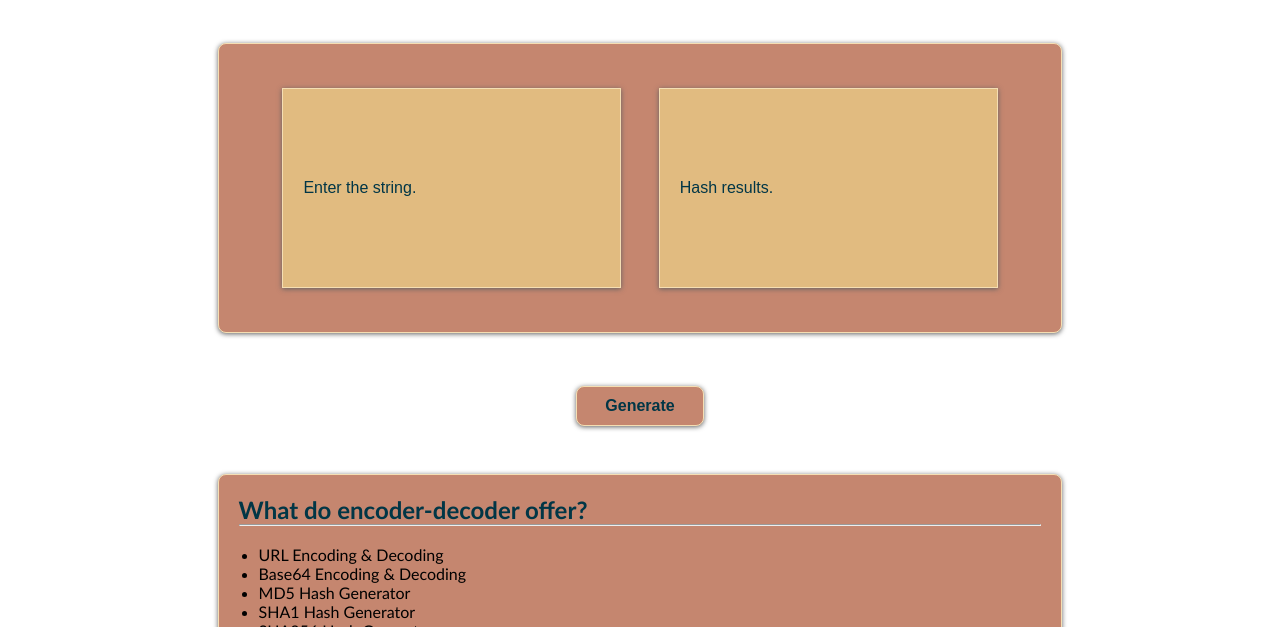
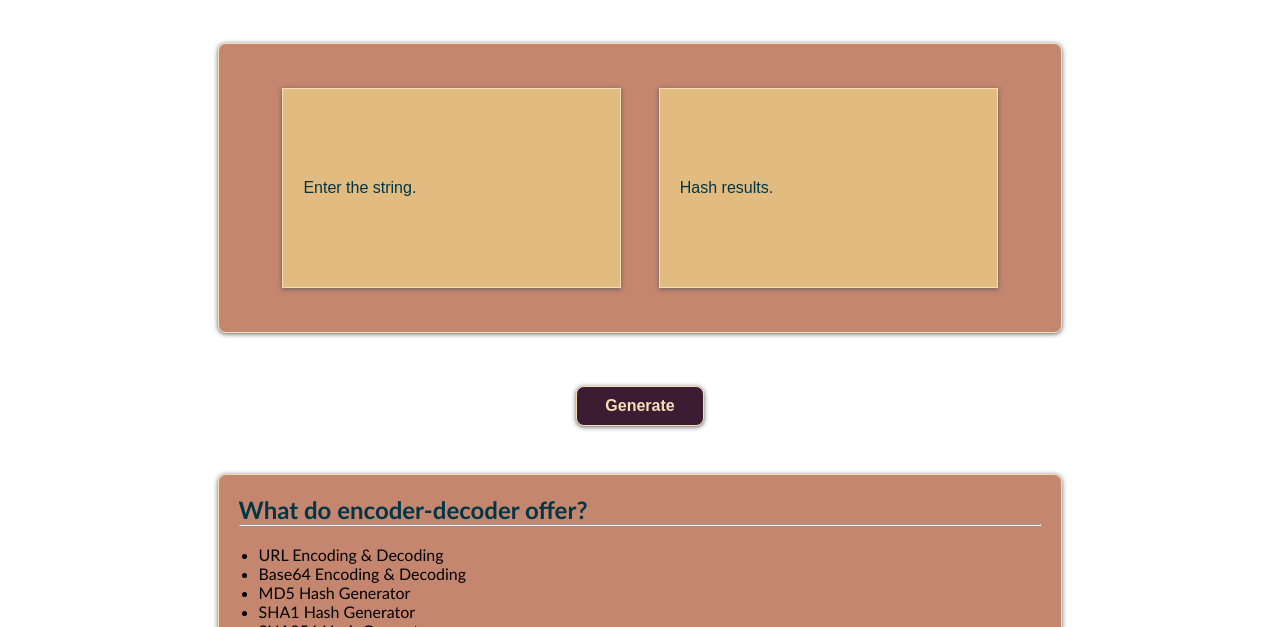
Before and after one commit to ashhadimam07/encoders-decoders-web-utilities, a website: page md5.html in a window 1280 px wide. Shown: the part 173-800 px from the top of the page. Drawn offline with nearby package versions, Linux system fonts and the light colour scheme.

Commit message:
Change button color

```diff
--- a/style.css
+++ b/style.css
@@ -131,12 +131,12 @@ input[type=text] {
 .button {
   padding: 4px;
   border: 1px solid wheat;
-  background-color: #c5866f;
+  background-color: #3b1c32;
   border-radius: 8px;
   box-shadow: 0 1px 5px rgb(97, 97, 97);
   font-size: 16px;
   font-weight: 600;
-  color: rgb(1, 54, 70);
+  color: wheat;
   margin: 8px;
   width: 10%;
   height: 40px;
```
Also changed, not shown: index.html (+1 -1 lines).
